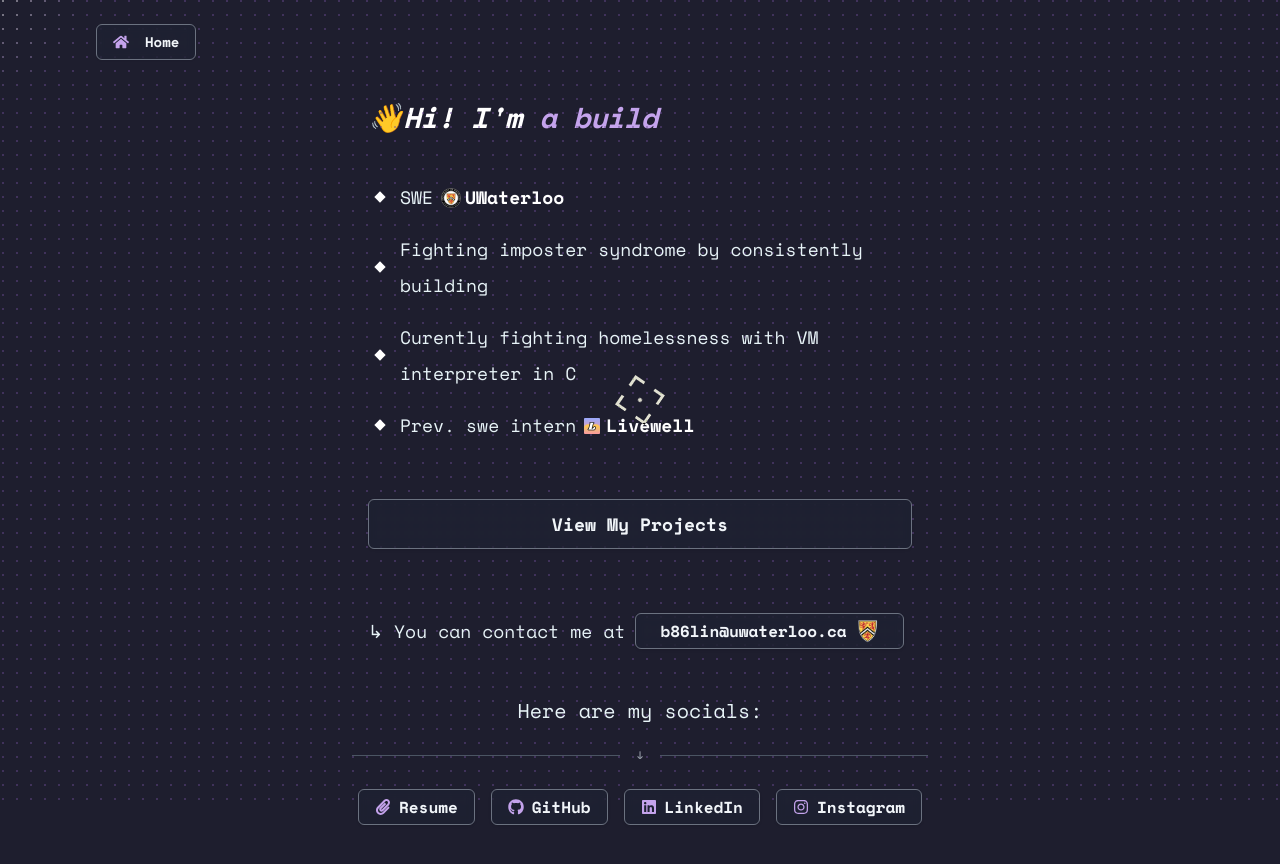
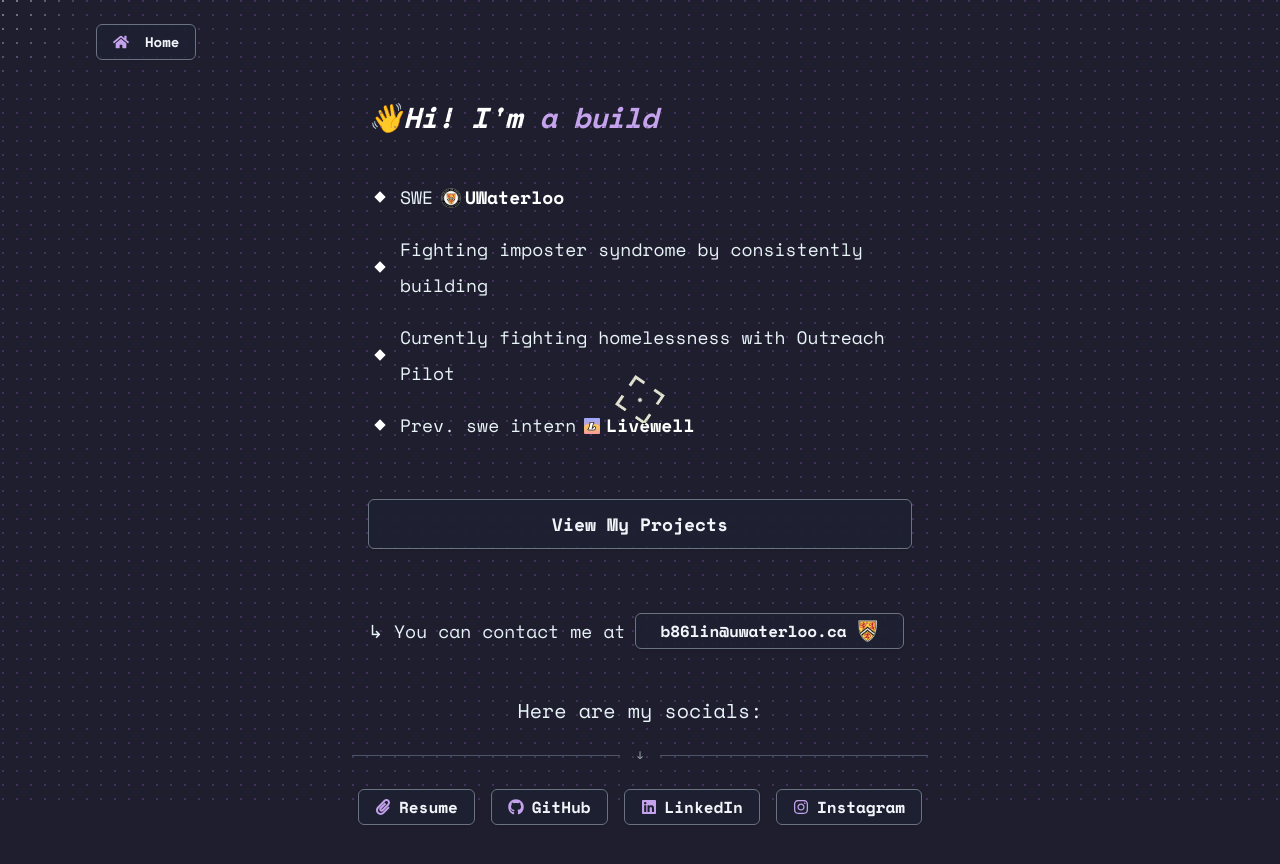
Before and after one commit to Blynkosaur/personal-portfolio-v2, a Next.js app: page / in a window 1280 px wide. Shown: the top 864 px of the page. Built offline with nearby package versions, Linux system fonts and the light colour scheme.

Commit message:
outreach

```diff
--- a/src/app/page.js
+++ b/src/app/page.js
@@ -319,7 +319,7 @@ export default function Home() {
                   fontWeight: programmingHover ? "bold" : "normal",
                 }}
               >
-                {!programmingHover && "VM interpreter"}
+                {!programmingHover && "Outreach Pilot"}
                 {programmingHover && (
                   <Highlighter action="underline" color="#ffffff">
                     <span style={{ fontWeight: "bold", color: "#c4a3ec" }}>
@@ -328,7 +328,6 @@ export default function Home() {
                   </Highlighter>
                 )}
               </span>{" "}
-              in C
             </li>
 
             <li
```
